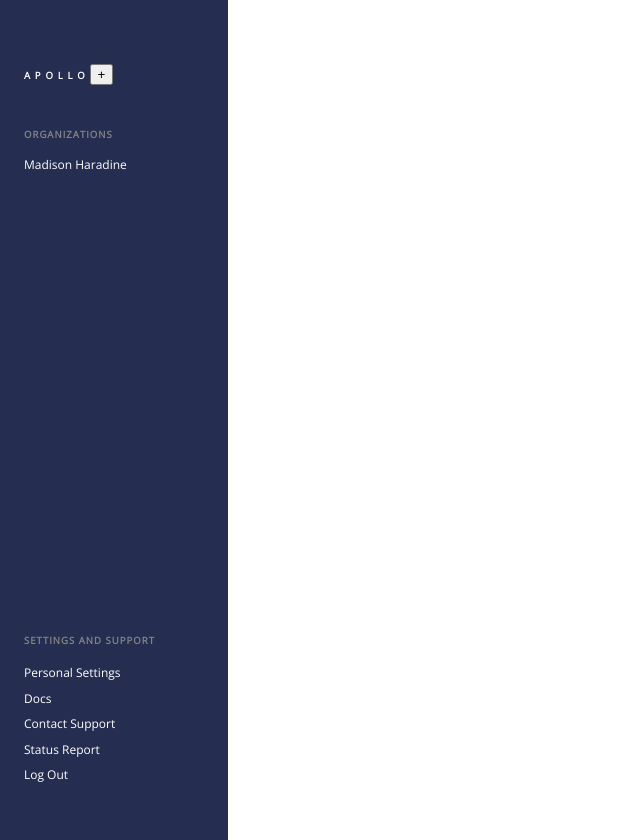
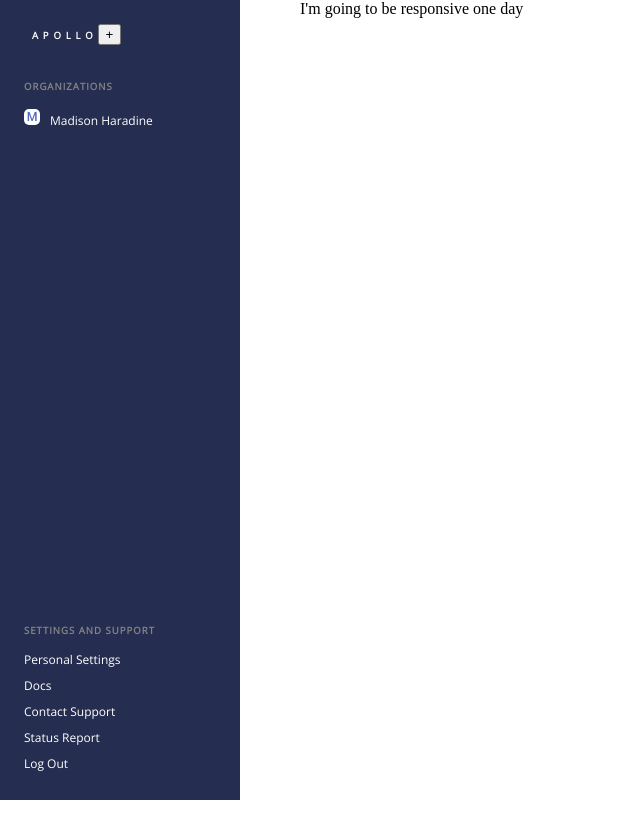
Before and after one commit to madihara/ApolloMockClient, a React (Create React App) app: page / in a window 1280 px wide. Shown: the whole page, without its empty margins (0-640 px from the left). After the commit the page ends 800 px from the top, so only its background shows below. Built offline with nearby package versions, Linux system fonts and the light colour scheme.

Commit message:
moving on from navigation for now, will return tomorrow

```diff
--- a/public/index.html
+++ b/public/index.html
@@ -10,31 +10,14 @@
     <link rel="apple-touch-icon" href="%PUBLIC_URL%/logo192.png" />
     <link href="https://fonts.googleapis.com/css?family=Open+Sans:300,400&display=swap" rel="stylesheet">
     <link rel="manifest" href="%PUBLIC_URL%/manifest.json" />
-    <!--
-      Notice the use of %PUBLIC_URL% in the tags above.
-      It will be replaced with the URL of the `public` folder during the build.
-      Only files inside the `public` folder can be referenced from the HTML.
 
-      Unlike "/favicon.ico" or "favicon.ico", "%PUBLIC_URL%/favicon.ico" will
-      work correctly both with client-side routing and a non-root public URL.
-      Learn how to configure a non-root public URL by running `npm run build`.
-    -->
-    <title>React App</title>
+    <title>Graph Manager</title>
   </head>
 
   <body>
     <noscript>You need to enable JavaScript to run this app.</noscript>
     <div id="root"></div>
-    <!--
-      This HTML file is a template.
-      If you open it directly in the browser, you will see an empty page.
 
-      You can add webfonts, meta tags, or analytics to this file.
-      The build step will place the bundled scripts into the <body> tag.
-
-      To begin the development, run `npm start` or `yarn start`.
-      To create a production bundle, use `npm run build` or `yarn build`.
-    -->
   </body>
 
 </html>
--- a/src/App.js
+++ b/src/App.js
@@ -1,6 +1,7 @@
 import React from 'react'
 
 import Menu from './components/menu bar/Menu'
+import UserPage from './Pages/UserPage.jsx'
 
 import './App.css'
 
@@ -8,6 +9,7 @@ const App = () => {
   return (
     <>
       <Menu />
+      <UserPage />
     </>
   )
 }
--- /dev/null
+++ b/src/Pages/UserPage.jsx
@@ -0,0 +1,18 @@
+import React from 'react'
+import styled from 'styled-components'
+
+import ResponsiveDiv from '../components/containers/ResponsiveDiv'
+
+const Container = styled.div`
+  margin-left: 300px;
+`
+
+const UserPage= () => {
+  return(
+    <Container>
+    <ResponsiveDiv />
+    </Container>
+  )
+}
+
+export default UserPage
--- /dev/null
+++ b/src/components/containers/ResponsiveDiv.jsx
@@ -0,0 +1,11 @@
+import React from 'react'
+
+const ResponsiveDiv = () => {
+  return(
+    <div>
+      I'm going to be responsive one day
+    </div>
+  )
+}
+
+export default ResponsiveDiv
--- a/src/components/menu bar/Menu.jsx
+++ b/src/components/menu bar/Menu.jsx
@@ -1,31 +1,37 @@
 import React, {useState} from 'react'
+
 import styled from 'styled-components'
+
 
 import { links } from './menuConstants'
 
-const Menu = () => {
 
 	const NavMenu = styled.nav`
 		display: flex;
 		justify-content: space-between;
 		flex-direction: column;
-      height: 98vh;
-      width:  180px;
+		height: 100vh;
+		width:  240px;
 		background-color: #252E50;
 		color: white;
-      position: absolute;
+		position: fixed;
 		left: 0;
 		font-size: 0.9rem;
 		font-family: 'Open Sans', sans-serif;
 		font-weight: lighter;
-      padding: 1.5rem 1.5rem 2rem;
+		margin: 0;
 		line-height: 0.6rem;
 	`
+
 	const Logo = styled.h1`
 		text-transform: uppercase;
 		font-size: 0.6rem;
-      padding: 2rem 0 2rem;
+		padding: 1rem 2rem 1.5rem;
 		letter-spacing: 0.3rem;
+
+		&:hover{
+			cursor: pointer
+		}
 		`
 
 	const Title = styled.h4`
@@ -33,6 +39,7 @@ const Menu = () => {
 		font-size: 0.6rem;
 		color: #848484;
 		letter-spacing: 1px;
+		padding: 0 1.5rem;
 		`
 	const List = styled.ul`
 		padding:0;
@@ -42,52 +49,84 @@ const Menu = () => {
 				margin-bottom: 20px;
 			}
 `
+
 	const NavLink = styled.li`
 		list-style: none;
-      padding: 8px 0;
+		position: relative;
+		padding: 5px 0 5px 1rem;
 		font-size: 0.75rem;
 		border-radius: 5px;
+		margin: 0 8px;
+		height: 16px;
 
 		&:hover{
 			background-color:#1B2240;
+			cursor: pointer;
 		}
 
 		&:active{
 			background-color: #5268C2;
 		}
 	`
+
+
+const Menu = () => {
+
  const [isOpen, setMenu] = useState('true');
 
  const toggleMenu = () => {
-   setMenu(isOpen !== isOpen)
+	 setMenu(isOpen => !isOpen)
  }
+ console.log(isOpen)
 
  return (
-    <div style={{
-
-    }}>
-      <NavMenu >
+			<NavMenu>
 				<div>
 					<Logo>Apollo
 						<button onClick={toggleMenu}> + </button>
 					</Logo>
 					<Title> Organizations</Title>
-          <NavLink>Madison Haradine</NavLink>
+					<NavLink>
+						<div style={{
+						height: '16px',
+						width: '16px',
+						backgroundColor: 'white',
+						color: '#5268C2',
+						display: 'inline-block',
+						marginRight: '10px',
+						position: 'relative',
+						borderRadius: '5px',
+						fontWeight: 'bold'
+					}}>
+						<p style={{
+								height: '12px',
+								width:'12px',
+								position: 'absolute',
+								top: '50%',
+								left: '50%',
+								margin: '-5px 0 0 -5.5px',
+						}}>M</p>
+						</div >
+						<span>Madison Haradine</span>
+
+					</NavLink>
 				</div>
 				<div>
+
 					<Title>Settings and Support</Title>
 					<List>
 						{links.map((link, index) => {
 							return (
-                <NavLink key={index}>
+								<NavLink href={link.url} key={index}>
+
 									{link.title}
 								</NavLink>
+
 							)
 						})}
 					</List>
 				</div>
 			</NavMenu>
-    </div >
 	)
 }
 
--- a/src/components/menu bar/menuConstants.js
+++ b/src/components/menu bar/menuConstants.js
@@ -6,11 +6,7 @@ export const links = [
   {
     id: 2,
     title: 'Docs',
-    svg: {
-      xmlns: "http://www.w3.org/2000/svg",
-      viewBox: "0 0 384 512",
-      d: "M224 136V0H24C10.7 0 0 10.7 0 24v464c0 13.3 10.7 24 24 24h336c13.3 0 24-10.7 24-24V160H248c-13.2 0-24-10.8-24-24zm64 236c0 6.6-5.4 12-12 12H108c-6.6 0-12-5.4-12-12v-8c0-6.6 5.4-12 12-12h168c6.6 0 12 5.4 12 12v8zm0-64c0 6.6-5.4 12-12 12H108c-6.6 0-12-5.4-12-12v-8c0-6.6 5.4-12 12-12h168c6.6 0 12 5.4 12 12v8zm0-72v8c0 6.6-5.4 12-12 12H108c-6.6 0-12-5.4-12-12v-8c0-6.6 5.4-12 12-12h168c6.6 0 12 5.4 12 12zm96-114.1v6.1H256V0h6.1c6.4 0 12.5 2.5 17 7l97.9 98c4.5 4.5 7 10.6 7 16.9z"
-    }
+    url: "https://www.apollographql.com/docs/"
   },
   {
     id: 1,
```
Lines whose indentation alone changed are shown as unchanged.
